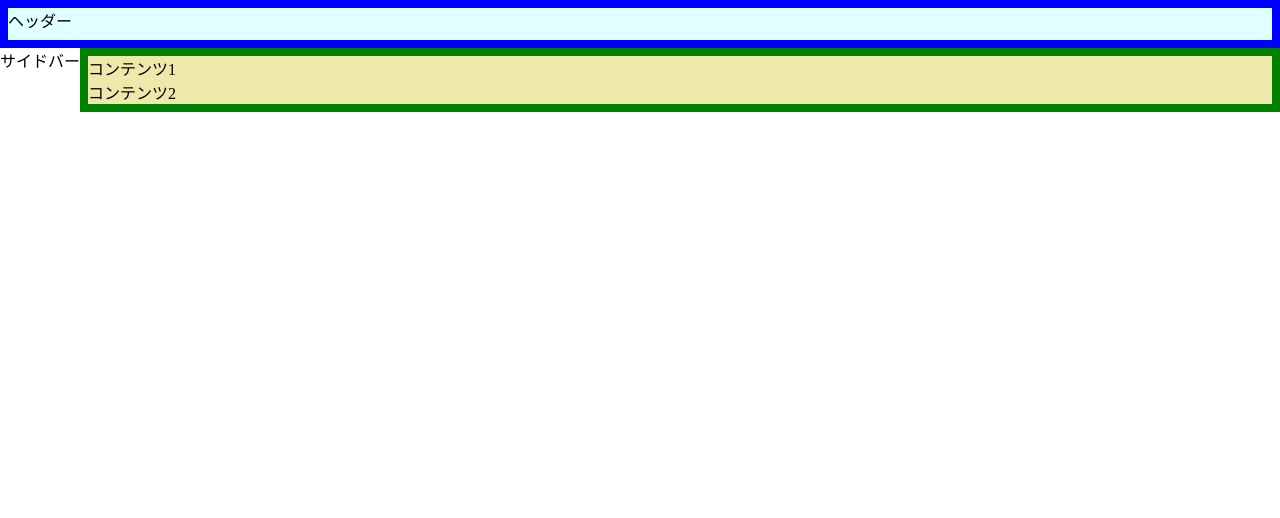
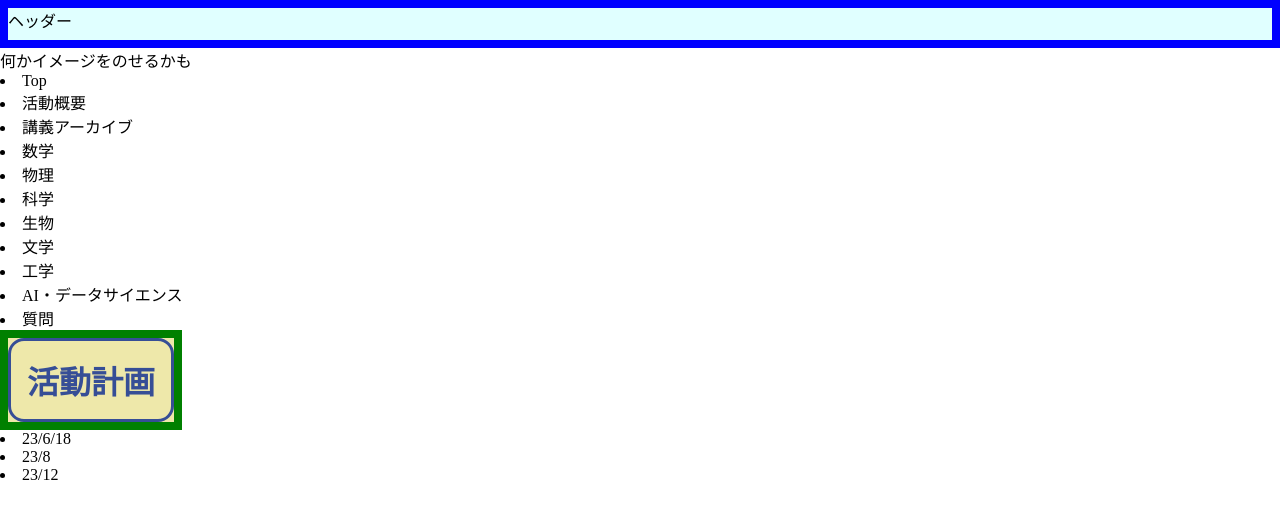
Before and after one commit to wassawa1/Website, a plain HTML site: page index.html in a window 1280 px wide. Drawn offline with Linux system fonts and the light colour scheme.

Commit message:
サイドバーのリストを追加

```diff
--- a/index.html
+++ b/index.html
@@ -1,19 +1,46 @@
 <!DOCTYPE html>
 <html>
   <head>
-    <title>ヘッダーつきフルスクリーン</title>
+    <title>大学の勉強(仮)</title>
     <meta charset="UTF-8" />
     <link href="index.css" rel="stylesheet" />
   </head>
   <body>
     <div class="app">
       <div class="header">ヘッダー</div>
+      何かイメージをのせるかも
       <div class="main">
-        <div class="sidebar">サイドバー</div>
-        <div class="content">
-          <div class="flex-content">コンテンツ1</div>
-          <div class="fixed-content">コンテンツ2</div>
+        <div class="sidebar">
+            <ui>
+                <li>Top
+                <li>活動概要
+                <li>講義アーカイブ
+                    <ui>
+                        <li>数学
+                        <li>物理
+                        <li>科学
+                        <li>生物
+                        <li>文学
+                        <li>工学
+                        <li>AI・データサイエンス
+                    </ui>
+                <li>質問
+            </ui>
+            <div class="content">
+              <div class="flex-content">
+                <h1>活動計画</h1>
+                <ui>
+                    <li>23/6/18
+                    <li>23/8
+                    <li>23/12
+                </ui>
         </div>
+
+        </div>
+
+        <!-- <div class="fixed-content"></div>
+            <h1>活動計画</h1>
+        </div> -->
       </div>
     </div>
   </body>
```
